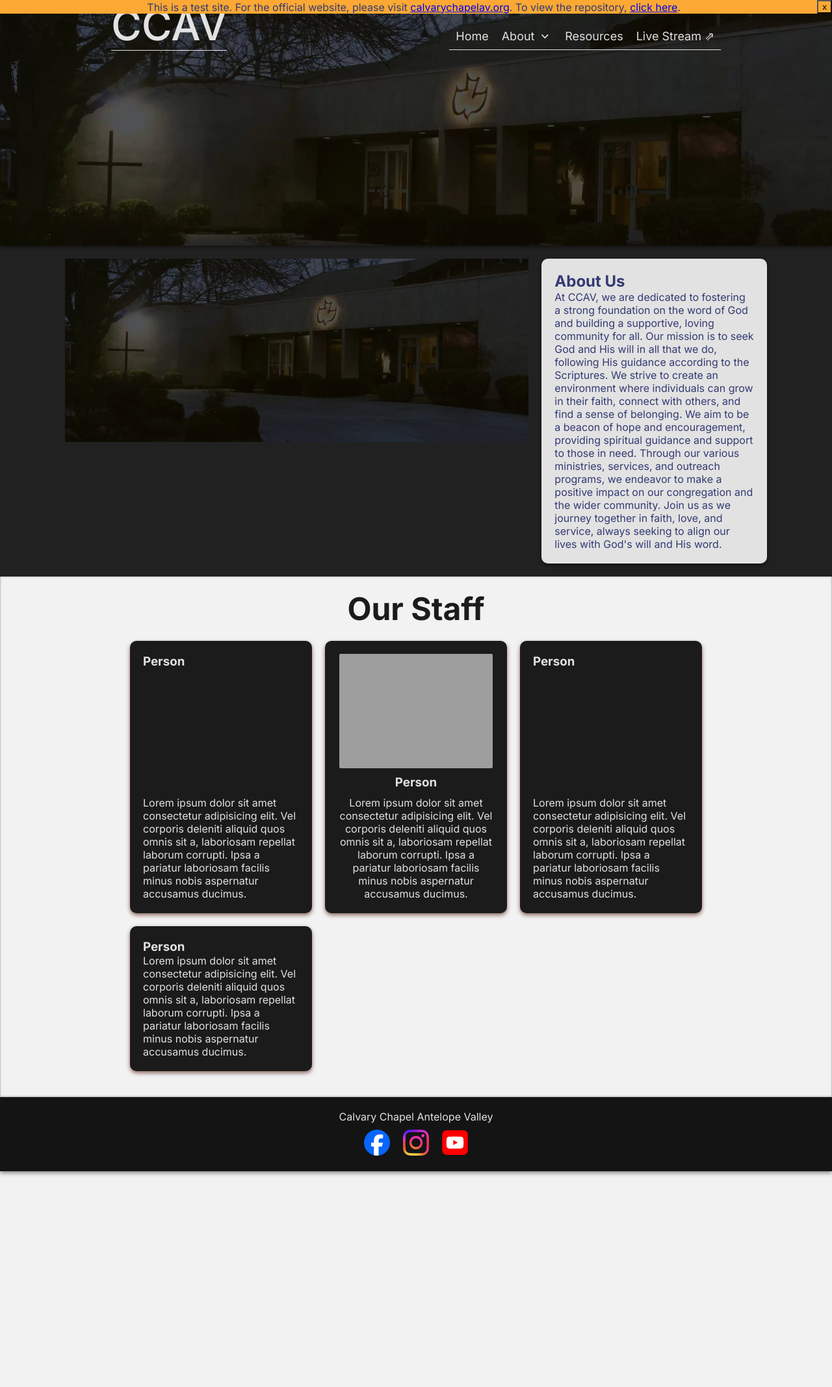
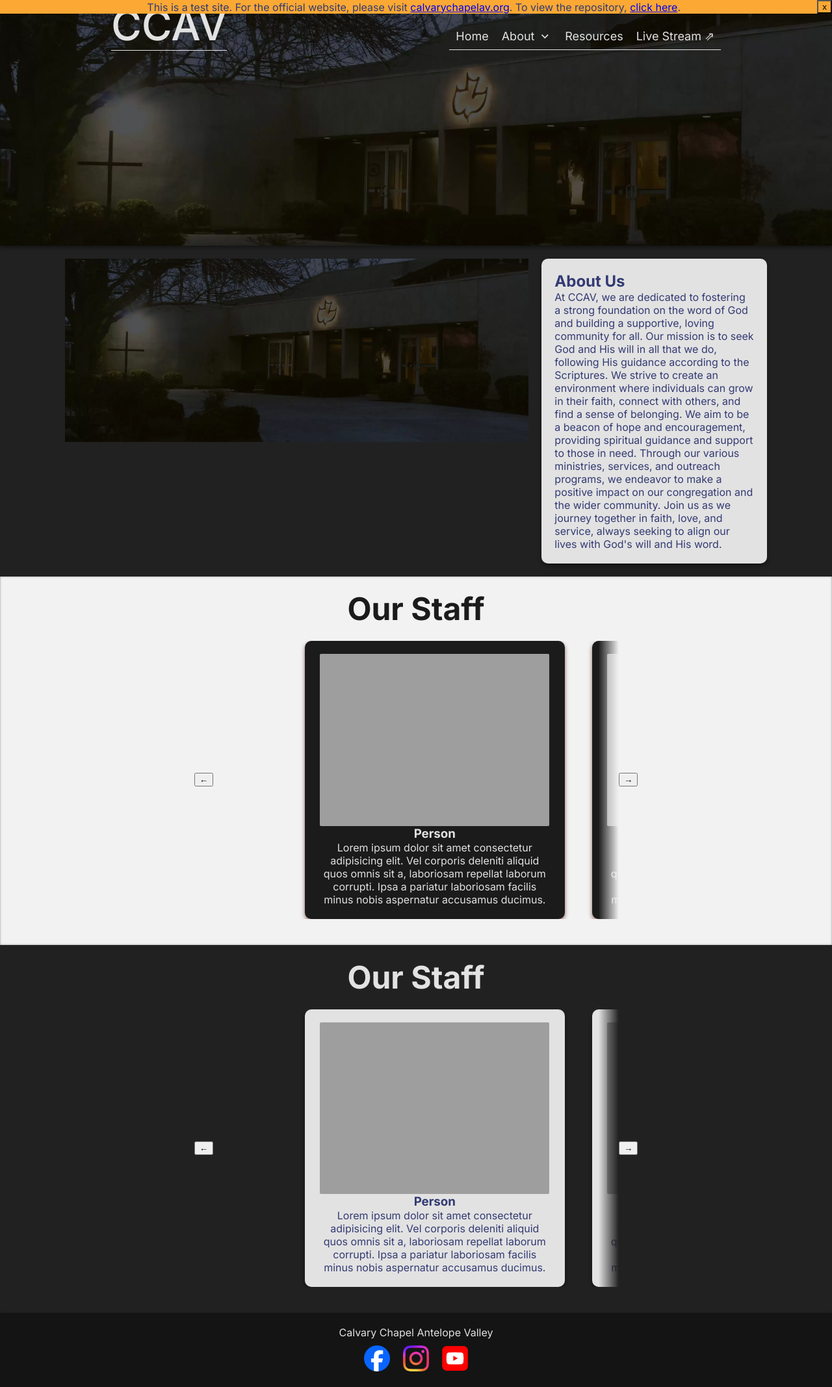
Before and after one commit to levipevans/ccav.church, a Jekyll site: the page built from about/index.html, in a window 1280 px wide. Shown: the whole page at 65% size. Built offline with Jekyll 4.4.1, drawn with Linux system fonts in a browser that asks for light colours.

Commit message:
✨ (components.scss, index.html, menu.js): implement carousel feature for staff display to enhance user interface ♻️ (components.scss, index.html): refactor staff display structure for improved maintainability and consistency 🔧 (menu.js): update toggleMenu function to use let for block scoping to adhere to best practices

```diff
--- a/_sass/components.scss
+++ b/_sass/components.scss
@@ -47,6 +47,8 @@
 .dark-container {
     background-color: hsl(0, 0%, 13%);
     min-height: 50vh;
+    padding: 100px;
+    padding-block: 20px;
 }
 
 
@@ -62,6 +64,13 @@
 .light-container>h2,
 .light-container>h3 {
     color: #1b1b1b;
+    font-size: 3rem;
+    text-align: center;
+}
+
+.dark-container>h2,
+.dark-container>h3 {
+    color: var(--white);
     font-size: 3rem;
     text-align: center;
 }
@@ -157,15 +166,54 @@
 .profile-card img {
     max-width: 98%;
     border-radius: 2px;
+    object-fit: cover;
 }
+
+
+
+.carousel-container {
+    display: flex;
+    flex-direction: row;
+    flex-wrap: nowrap;
+    width: 100%;
+    justify-content: center;
+    /* Center the carousel view horizontally */
+    align-items: center;
+    padding: 20px;
+    box-sizing: border-box;
+}
+
+.carousel-view {
+    display: flex;
+    flex-direction: row;
+    flex-wrap: nowrap;
+    box-sizing: border-box;
+    gap: 10px;
+    overflow: hidden;
+    width: 60%;
+    padding-left: calc(12%);
+    mask-image: linear-gradient(to right, rgba(0, 0, 0, 0) 0%, white 5%, white 95%, rgba(0, 0, 0, 0) 100%);
+}
+
+.carousel-view>* {
+    margin-left: 1rem;
+    margin-right: 1rem;
+    align-self: center;
+}
+
+
 
 .profile-card {
     display: flex;
     flex-direction: column;
     justify-content: center;
     align-items: center;
-    gap: 10px;
+    flex-grow: 0;
+    flex-shrink: 0;
+    width: 400px;
+    padding: 10px;
 }
+
 
 @media(min-width:1250px) {
     .preview-card-container {
--- a/about/index.html
+++ b/about/index.html
@@ -26,32 +26,99 @@ permalink: /about/
 </div>
 <div class="light-container">
     <h2>Our Staff</h2>
-    <div class="grid-container">
-        <div class="preview-card drop-shadow">
+    <div class="carousel-container">
+        <button onclick="carouselPrevious(0)">&larr;</button>
+        <div class="carousel-view">
+            <div class="preview-card drop-shadow profile-card carousel-card carousel-card-active">
+                <img src="{{site.url}}/assets/images/IMG_8248copy.webp">
                 <h3>Person</h3>
-            <p>Lorem ipsum dolor sit amet consectetur adipisicing elit. Vel corporis deleniti aliquid quos omnis sit
-                a, laboriosam repellat laborum corrupti. Ipsa a pariatur laboriosam facilis minus nobis aspernatur
+                <p style="text-align:center;">Lorem ipsum dolor sit amet consectetur adipisicing elit. Vel corporis
+                    deleniti
+                    aliquid quos omnis sit
+                    a, laboriosam repellat laborum corrupti. Ipsa a pariatur laboriosam facilis minus nobis
+                    aspernatur
                     accusamus ducimus.</p>
             </div>
-        <div class="preview-card drop-shadow profile-card">
+            <div class="preview-card drop-shadow profile-card carousel-card">
                 <img src="{{site.url}}/assets/images/IMG_8248copy.webp">
                 <h3>Person</h3>
-            <p style="text-align:center;">Lorem ipsum dolor sit amet consectetur adipisicing elit. Vel corporis deleniti
+                <p style="text-align:center;">Lorem ipsum dolor sit amet consectetur adipisicing elit. Vel corporis
+                    deleniti
                     aliquid quos omnis sit
-                a, laboriosam repellat laborum corrupti. Ipsa a pariatur laboriosam facilis minus nobis aspernatur
+                    a, laboriosam repellat laborum corrupti. Ipsa a pariatur laboriosam facilis minus nobis
+                    aspernatur
                     accusamus ducimus.</p>
             </div>
-        <div class="preview-card drop-shadow">
+            <div class="preview-card drop-shadow profile-card carousel-card">
+                <img src="{{site.url}}/assets/images/IMG_8248copy.webp">
                 <h3>Person</h3>
-            <p>Lorem ipsum dolor sit amet consectetur adipisicing elit. Vel corporis deleniti aliquid quos omnis sit
-                a, laboriosam repellat laborum corrupti. Ipsa a pariatur laboriosam facilis minus nobis aspernatur
+                <p style="text-align:center;">Lorem ipsum dolor sit amet consectetur adipisicing elit. Vel corporis
+                    deleniti
+                    aliquid quos omnis sit
+                    a, laboriosam repellat laborum corrupti. Ipsa a pariatur laboriosam facilis minus nobis
+                    aspernatur
                     accusamus ducimus.</p>
             </div>
-        <div class="preview-card drop-shadow">
+            <div class="preview-card drop-shadow profile-card carousel-card">
+                <img src="{{site.url}}/assets/images/IMG_8248copy.webp">
                 <h3>Person</h3>
-            <p>Lorem ipsum dolor sit amet consectetur adipisicing elit. Vel corporis deleniti aliquid quos omnis sit
-                a, laboriosam repellat laborum corrupti. Ipsa a pariatur laboriosam facilis minus nobis aspernatur
+                <p style="text-align:center;">Lorem ipsum dolor sit amet consectetur adipisicing elit. Vel corporis
+                    deleniti
+                    aliquid quos omnis sit
+                    a, laboriosam repellat laborum corrupti. Ipsa a pariatur laboriosam facilis minus nobis
+                    aspernatur
                     accusamus ducimus.</p>
             </div>
         </div>
+        <button onclick="carouselNext(0)">&rarr;</button>
     </div>
+</div>
+<div class="dark-container">
+    <h2>Our Staff</h2>
+    <div class="carousel-container">
+        <button onclick="carouselPrevious(1)">&larr;</button>
+        <div class="carousel-view">
+            <div class="preview-card drop-shadow profile-card carousel-card carousel-card-active">
+                <img src="{{site.url}}/assets/images/IMG_8248copy.webp">
+                <h3>Person</h3>
+                <p style="text-align:center;">Lorem ipsum dolor sit amet consectetur adipisicing elit. Vel corporis
+                    deleniti
+                    aliquid quos omnis sit
+                    a, laboriosam repellat laborum corrupti. Ipsa a pariatur laboriosam facilis minus nobis
+                    aspernatur
+                    accusamus ducimus.</p>
+            </div>
+            <div class="preview-card drop-shadow profile-card carousel-card">
+                <img src="{{site.url}}/assets/images/IMG_8248copy.webp">
+                <h3>Person</h3>
+                <p style="text-align:center;">Lorem ipsum dolor sit amet consectetur adipisicing elit. Vel corporis
+                    deleniti
+                    aliquid quos omnis sit
+                    a, laboriosam repellat laborum corrupti. Ipsa a pariatur laboriosam facilis minus nobis
+                    aspernatur
+                    accusamus ducimus.</p>
+            </div>
+            <div class="preview-card drop-shadow profile-card carousel-card">
+                <img src="{{site.url}}/assets/images/IMG_8248copy.webp">
+                <h3>Person</h3>
+                <p style="text-align:center;">Lorem ipsum dolor sit amet consectetur adipisicing elit. Vel corporis
+                    deleniti
+                    aliquid quos omnis sit
+                    a, laboriosam repellat laborum corrupti. Ipsa a pariatur laboriosam facilis minus nobis
+                    aspernatur
+                    accusamus ducimus.</p>
+            </div>
+            <div class="preview-card drop-shadow profile-card carousel-card">
+                <img src="{{site.url}}/assets/images/IMG_8248copy.webp">
+                <h3>Person</h3>
+                <p style="text-align:center;">Lorem ipsum dolor sit amet consectetur adipisicing elit. Vel corporis
+                    deleniti
+                    aliquid quos omnis sit
+                    a, laboriosam repellat laborum corrupti. Ipsa a pariatur laboriosam facilis minus nobis
+                    aspernatur
+                    accusamus ducimus.</p>
+            </div>
+        </div>
+        <button onclick="carouselNext(1)">&rarr;</button>
+    </div>
+</div>
--- a/assets/js/menu.js
+++ b/assets/js/menu.js
@@ -1,5 +1,5 @@
 function toggleMenu() {
-  var menu = document.getElementById("main-menu");
+  let menu = document.getElementById("main-menu");
   if (menu.classList.contains("menu-visible")) {
     menu.classList.remove("menu-visible")
     menu.classList.add("menu-hidden")
@@ -10,3 +10,53 @@ function toggleMenu() {
     menu.classList.add("menu-visible")
   }
 }
+
+const carousels = document.getElementsByClassName("carousel-container");
+let carouselStates = [];
+
+
+
+
+for (let i = 0; i < carousels.length; i++) {
+  carouselStates.push({
+    activeIndex: 0,
+    items: carousels[i].getElementsByClassName("carousel-card"),
+  });
+}
+
+
+function carouselNext(carouselIndex) {
+  const carousel = carouselStates[carouselIndex];
+  if (carousel.activeIndex < carousel.items.length - 1) {
+    const nextIndex = carousel.activeIndex + 1;
+    carousel.items[nextIndex].scrollIntoView({ behavior: "smooth", inline: "center", block: "nearest" });
+    carousel.items[nextIndex].classList.add("carousel-card-active");
+    carousel.items[carousel.activeIndex].classList.remove("carousel-card-active");
+    carousel.activeIndex = nextIndex;
+  }
+  else {
+    const nextIndex = 0;
+    carousel.items[nextIndex].scrollIntoView({ behavior: "smooth", inline: "center", block: "nearest" });
+    carousel.items[nextIndex].classList.add("carousel-card-active");
+    carousel.items[carousel.activeIndex].classList.remove("carousel-card-active");
+    carousel.activeIndex = nextIndex;
+  }
+}
+
+function carouselPrevious(carouselIndex) {
+  const carousel = carouselStates[carouselIndex];
+  if (carousel.activeIndex > 0) {
+    const previousIndex = carousel.activeIndex - 1;
+    carousel.items[carousel.activeIndex].classList.remove("carousel-card-active");
+    carousel.items[previousIndex].classList.add("carousel-card-active");
+    carousel.items[previousIndex].scrollIntoView({ behavior: "smooth", inline: "center", block: "nearest" });
+    carousel.activeIndex = previousIndex;
+  }
+  else {
+    const previousIndex = carousel.items.length - 1;
+    carousel.items[carousel.activeIndex].classList.remove("carousel-card-active");
+    carousel.items[previousIndex].classList.add("carousel-card-active");
+    carousel.items[previousIndex].scrollIntoView({ behavior: "smooth", inline: "center", block: "nearest" });
+    carousel.activeIndex = previousIndex;
+  }
+}
```
Lines whose indentation alone changed are shown as unchanged.
